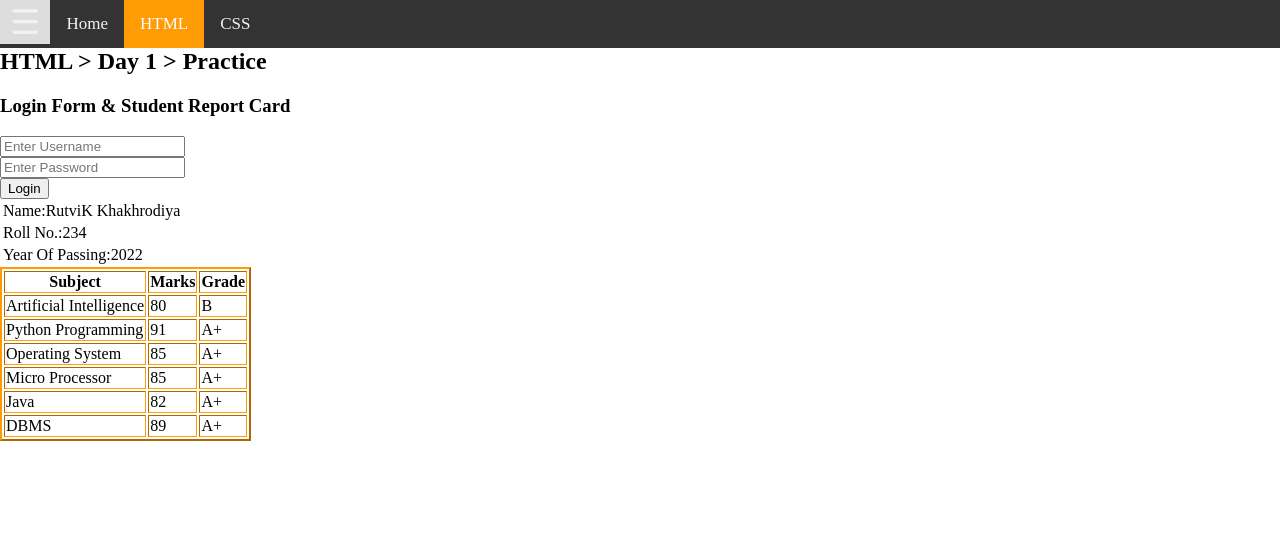
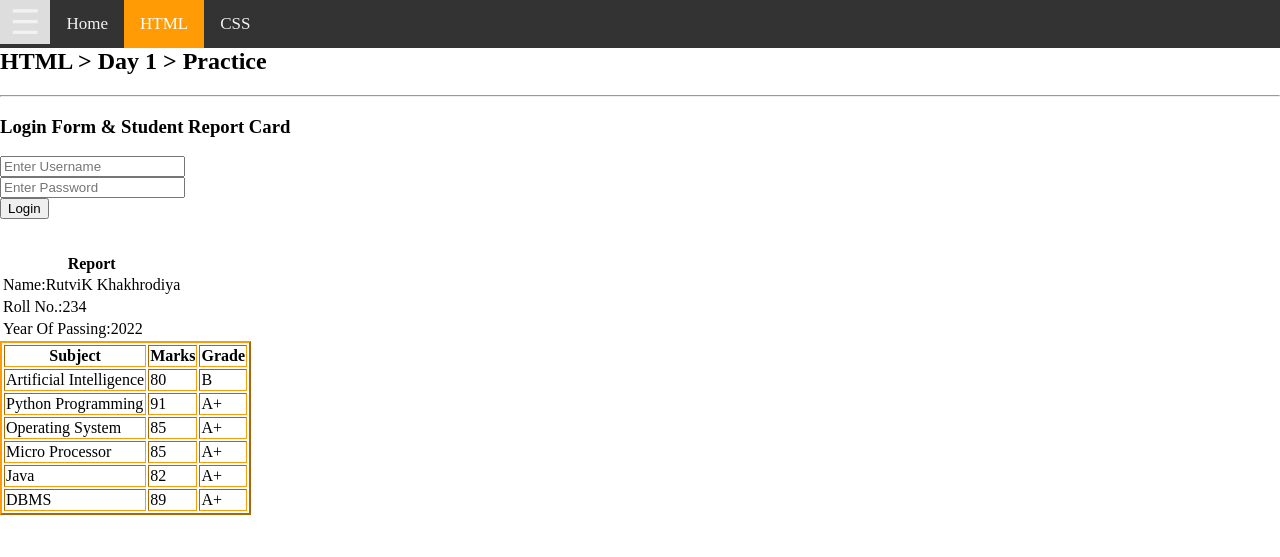
Before and after one commit to rutvik-233/sonarTest, a website built with Vite: page HTML/Day1/Practice/day1_practice.html in a window 1280 px wide. Built offline with nearby package versions, Linux system fonts and the light colour scheme.

Commit message:
day6 new

```diff
--- a/HTML/Day1/Practice/day1_practice.html
+++ b/HTML/Day1/Practice/day1_practice.html
@@ -11,7 +11,7 @@
 
 <div id="mySidenav" class="sidenav">
   <a href="javascript:void(0)" class="closebtn" onclick="closeNav()">&times;</a>
-  <a ><b>HTML</b></a>
+  <a ><strong>HTML</strong></a>
   <br>
   <a >Day 1</a>
   <a href="day1_practice.html">&nbsp&nbsp Practice</a>
@@ -33,6 +33,7 @@
 </div>
 
 <h2>HTML > Day 1 > Practice</h2>
+<hr>
 <h3>Login Form & Student Report Card</h3>
 
 
@@ -50,7 +51,11 @@
     </div>
 </form>
 
-            <table class="table">
+<br>
+<br>
+
+            <table role="none" class="table">
+              <caption><strong>Report</strong></caption>
     <tr>
         <td>Name:RutviK Khakhrodiya</td>
 
@@ -65,7 +70,7 @@
 
     </tr>
   </table>
-    <table border="2px"   style="border-color:rgb(255, 155, 5);">
+    <table role="none" border="2px"   style="border-color:rgb(255, 155, 5);">
 
     <tr S>
       <th>Subject</th>
```
Also changed, not shown: HTML/Day1/Assignment/emp.html (+6 -4 lines), HTML/Day2/Assignment/resume.html (+1 -1 lines).
